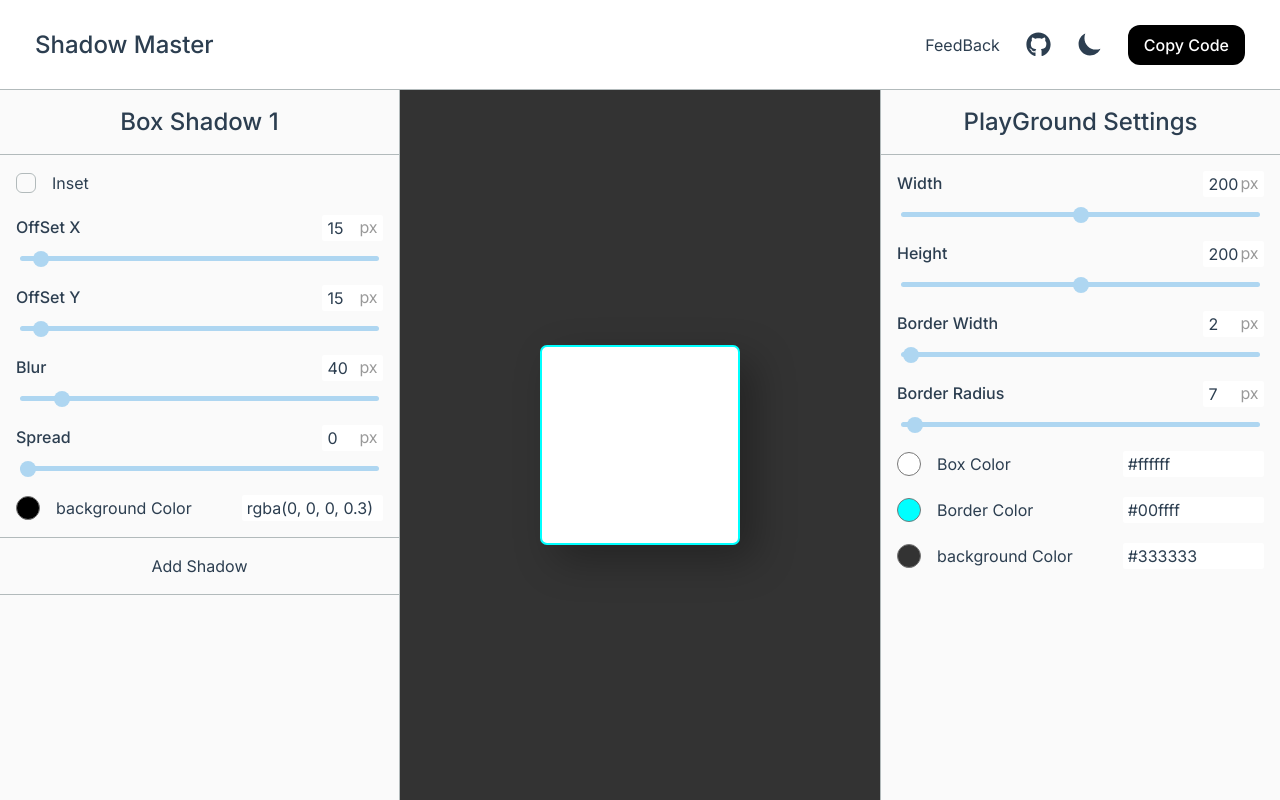
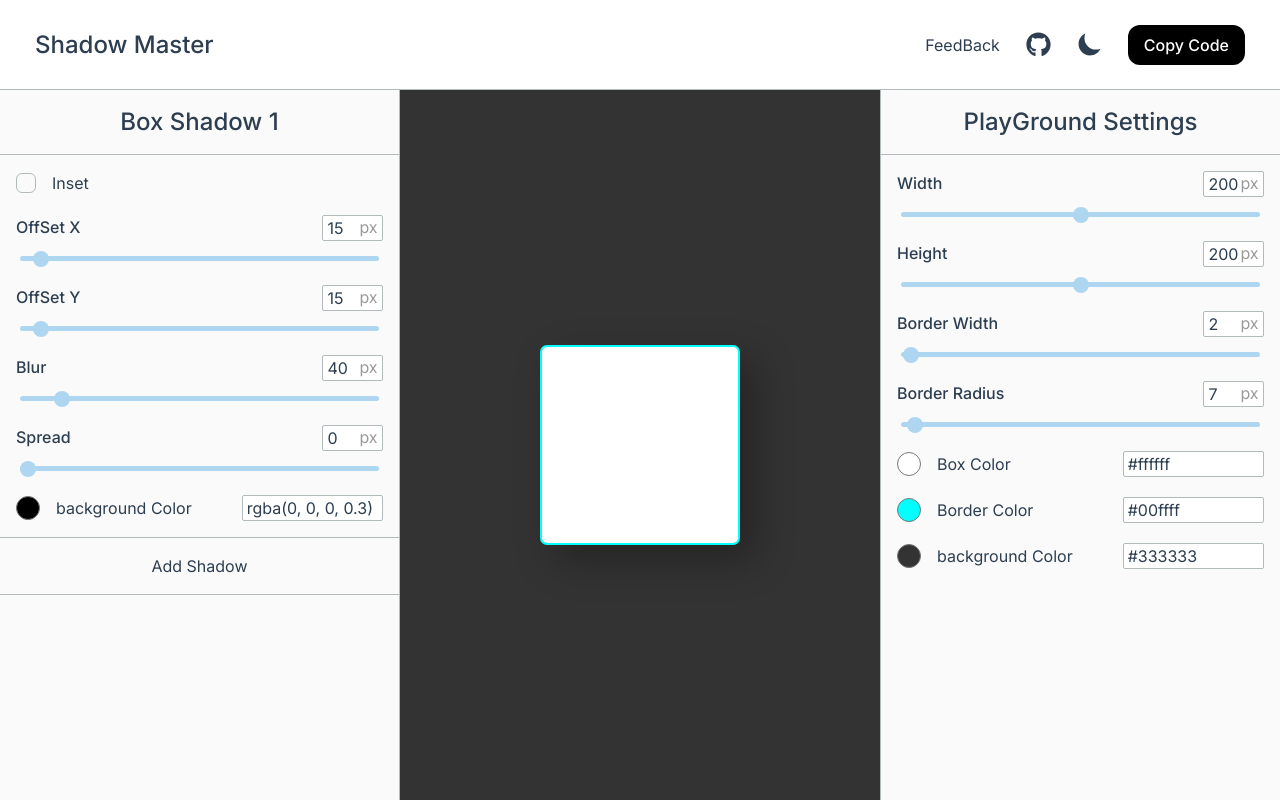
Before and after one commit to Xenos-the-stupid/shadow-master, a React (Vite) app: page / in a window 1280 px wide. Built offline with nearby package versions, Linux system fonts and the light colour scheme.

Commit message:
fix dark mode border for `Input`

```diff
--- a/src/components/Input.tsx
+++ b/src/components/Input.tsx
@@ -10,7 +10,7 @@ export default function Input({
         {...props}
         placeholder={props.type === "number" ? "20" : "rgba(0, 0, 0, 0.1)"}
         className={cn(
-          "rounded-sm border border-border-color-dark px-1 outline-offset-4 focus:border-border-color focus:outline-1 dark:border-border-color-dark dark:bg-bg-dark",
+          "rounded-sm border border-border-color px-1 outline-offset-4 focus:border-border-color focus:outline-1 dark:border-border-color-dark dark:bg-bg-dark",
           props.className,
         )}
       />
```
